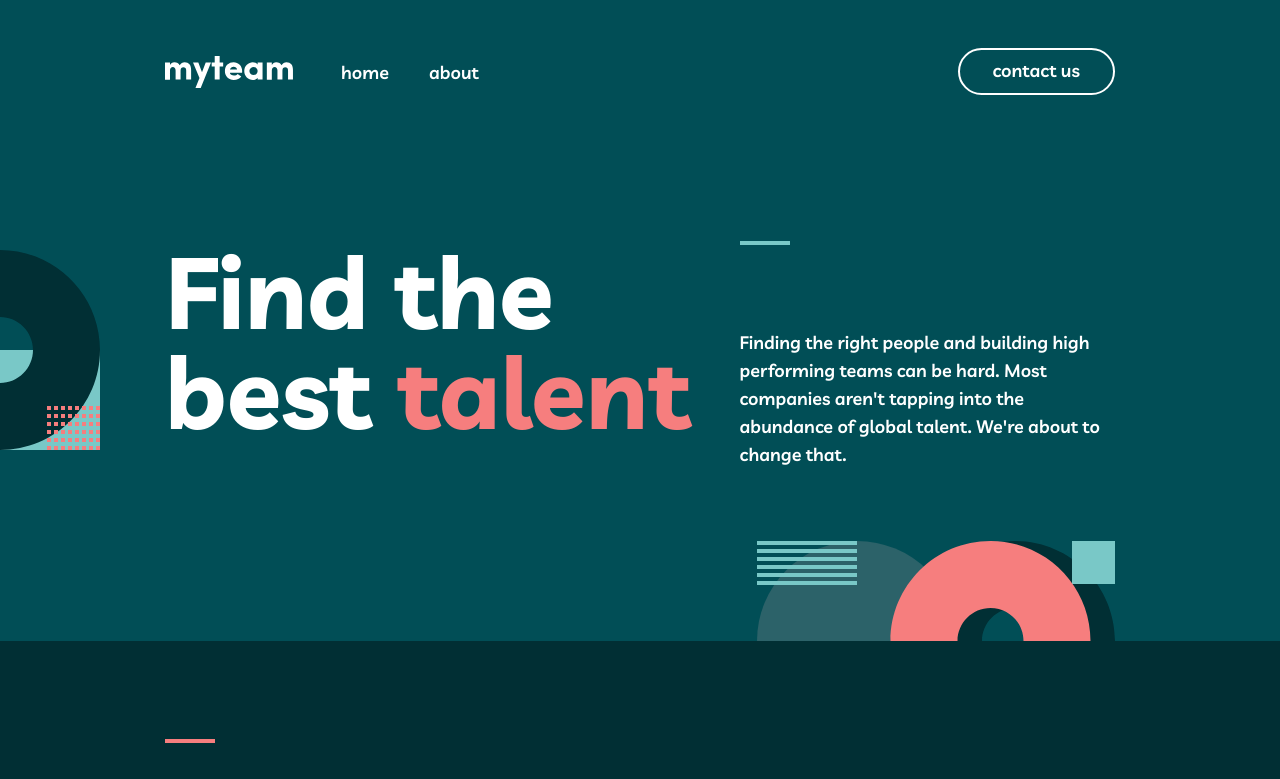
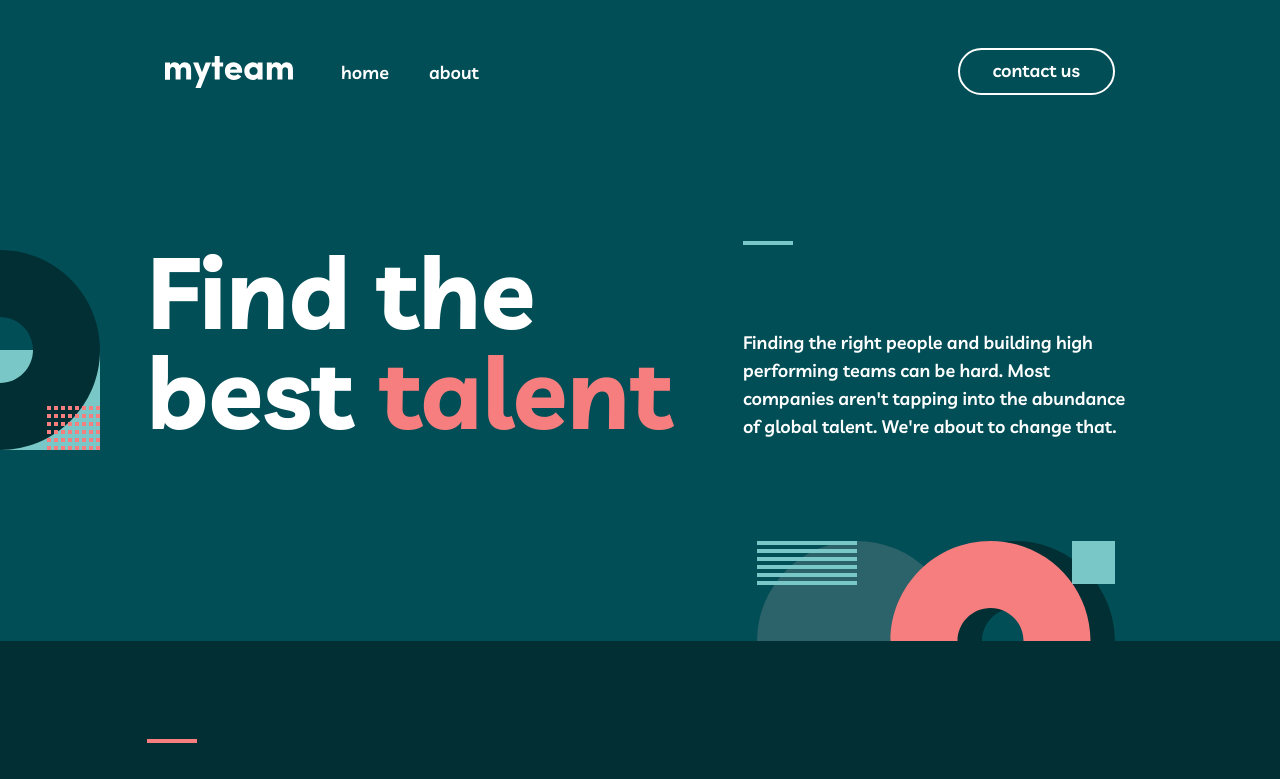
Before and after one commit to poulami-saha/Global-Code-Queens-MyTeam-Website, a React (Create React App) app: page /#/ in a window 1280 px wide. Shown: the top 779 px of the page. Built offline with nearby package versions, Linux system fonts and the light colour scheme.

Commit message:
change breaking points for the grid

```diff
--- a/src/components/AboutContainer/Directors/Directors.module.css
+++ b/src/components/AboutContainer/Directors/Directors.module.css
@@ -51,7 +51,7 @@
   }
 }
 
-@media (min-width: 960px) {
+@media (min-width: 1250px) {
   .article {
     margin: 8.75rem 0;
   }
--- a/src/components/Layout/Layout.module.css
+++ b/src/components/Layout/Layout.module.css
@@ -33,6 +33,6 @@
 @media (min-width: 960px) {
   .content > section > div,
   .content > section > article {
-    padding-inline: 165px;
+    padding-inline: 11.458333%;
   }
 }
```
